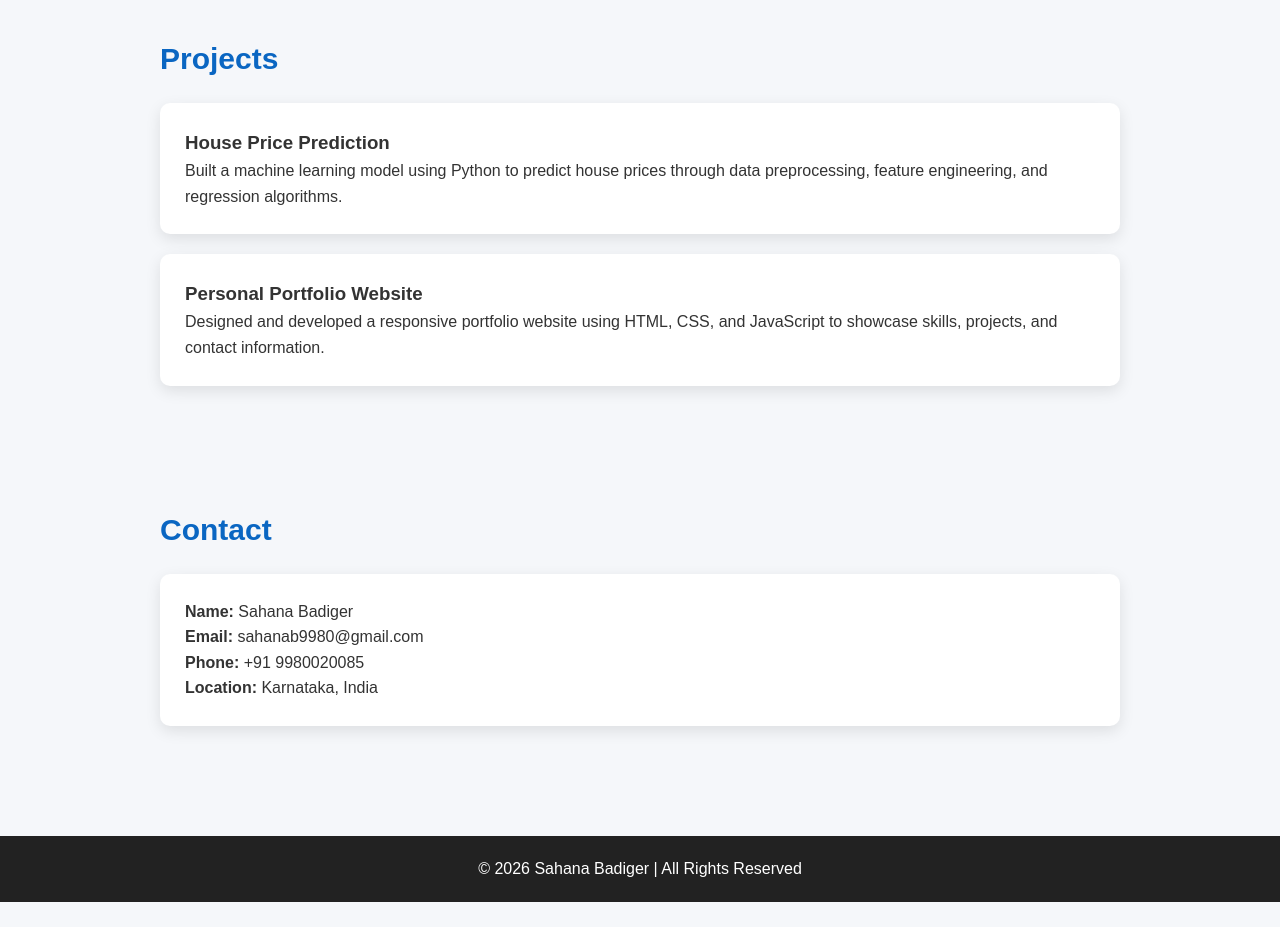
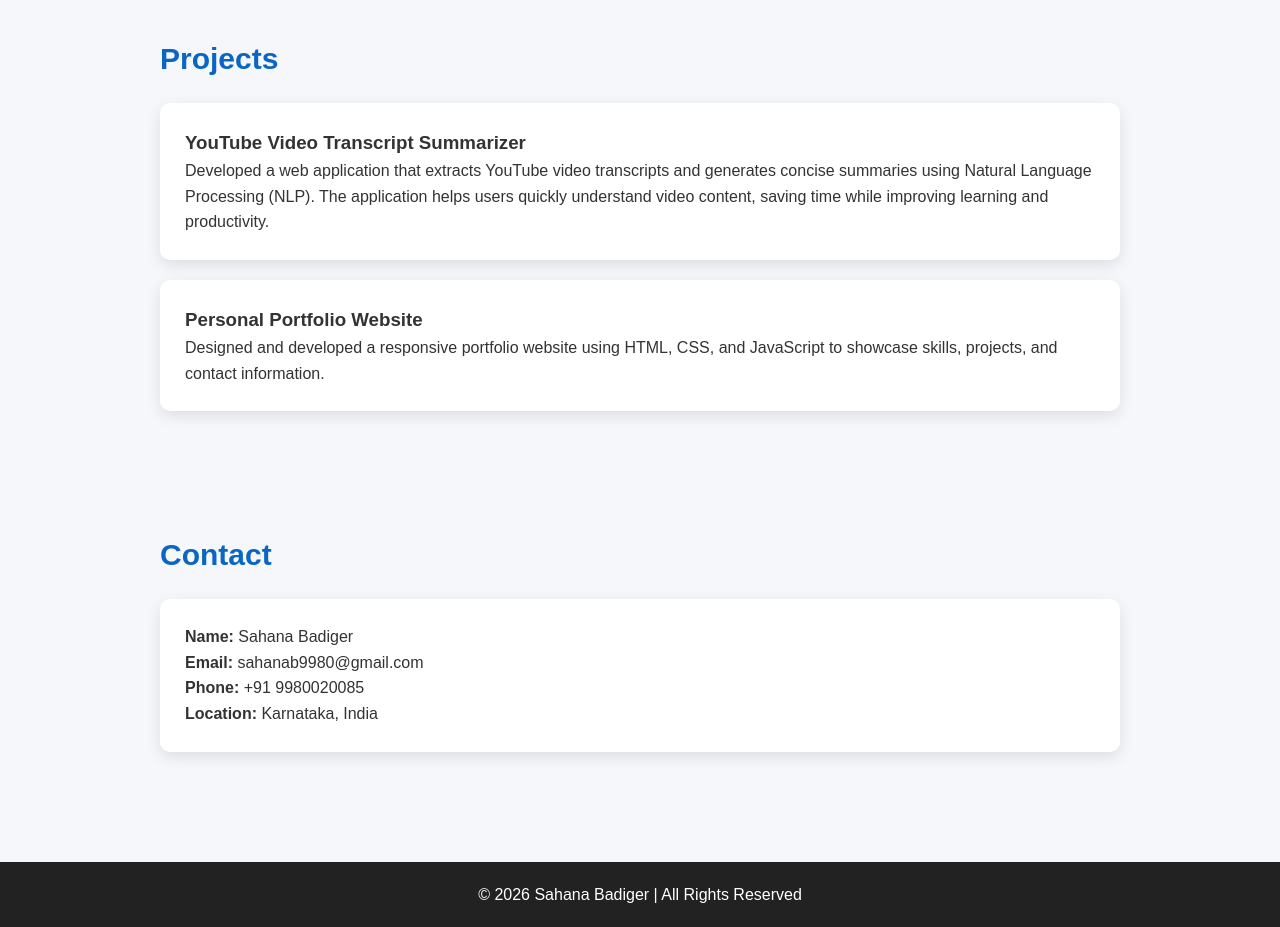
Before and after one commit to sahanab9980-ved/portfolio, a plain HTML site: page index.html in a window 1280 px wide. Shown: the part 1340-2267 px from the top of the page. Before the commit the page ends 2242 px from the top, so only its background shows below. Drawn offline with Linux system fonts and the light colour scheme.

Commit message:
Update project description and title
Developed a web application for summarizing YouTube video transcripts using NLP.

```diff
--- a/index.html
+++ b/index.html
@@ -219,10 +219,10 @@ I'm a Computer Science Engineering graduate with a strong interest in software d
 
 <div class="card">
 
-<h3>House Price Prediction</h3>
+<h3>YouTube Video Transcript Summarizer</h3>
 
 <p>
-Built a machine learning model using Python to predict house prices through data preprocessing, feature engineering, and regression algorithms.
+Developed a web application that extracts YouTube video transcripts and generates concise summaries using Natural Language Processing (NLP). The application helps users quickly understand video content, saving time while improving learning and productivity.
 </p>
 
 </div>
```
